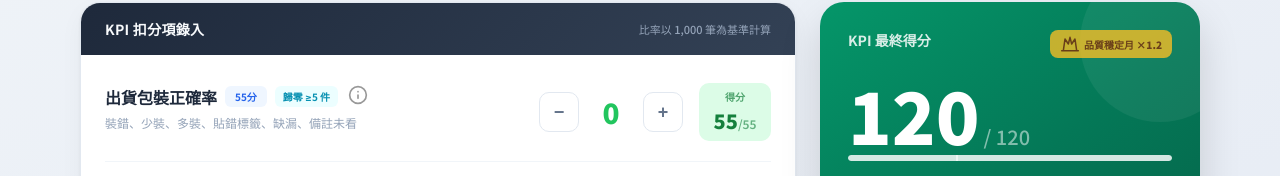
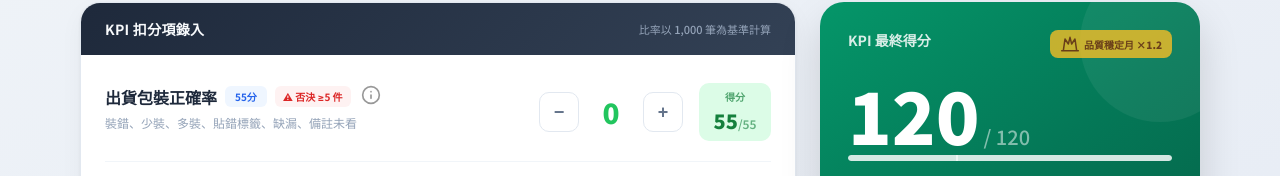
Before and after one commit to besteatw-ux/bestea-shipping-kpii, a React (Create React App) app: page / in a window 1280 px wide. Shown: the part 191-367 px from the top of the page. Built offline with nearby package versions, Linux system fonts and the light colour scheme.

Commit message:
Update App.js

```diff
--- a/src/App.js
+++ b/src/App.js
@@ -8,12 +8,12 @@ import React, {
 
 /* ─────────────────────────────────────────────
    BESTEA 出貨暨庫存管理 KPI 試算工具
-   v3.0 — 合併版
-   主要變更：
-   1. 新增「當月訂單量」欄位（最低基準 1,000 筆）
-   2. 合併「出貨正確率 + 包裝客訴」→「出貨包裝正確率」(55 分)
-   3. 出貨包裝採比率制 5 階梯（0% / 0.1% / 0.2% / 0.3% / ≥0.4%）
-   4. 總分 < 40 分 → 獎金歸零
+   v3.2 — 合併版
+   主要變更（相對 v3.0）：
+   1. 第一階梯懲罰調緩：48→52 / 36→42 / 22→28 / 10→14
+   2. 新增「出貨包裝硬性否決條款」：該項得 0 分（錯誤率 ≥0.5%）
+      → 整月獎金歸零，不受其他項目影響
+   3. 否決原因與「未達 40 分門檻」分開顯示
    ───────────────────────────────────────────── */
 
 // ── Icons (inline SVG) ──
@@ -59,13 +59,14 @@ const Icons = {
 
 // ── 比率制門檻（以每 1,000 筆為基準） ──
 // 合併「出貨正確率 + 包裝客訴」= 55 分（原 35 + 20）
+// v3.2：第一階梯懲罰調緩 → 48→52 / 36→42 / 22→28 / 10→14
 const RATE_THRESHOLDS = {
   fulfillmentQuality: [
     { maxRate: 0, score: 55, label: "0%（0 件）" },
-    { maxRate: 0.001, score: 48, label: "0.1%（1 件 / 1000）" },
-    { maxRate: 0.002, score: 36, label: "0.2%（2 件 / 1000）" },
-    { maxRate: 0.003, score: 22, label: "0.3%（3 件 / 1000）" },
-    { maxRate: 0.004, score: 10, label: "0.4%（4 件 / 1000）" },
+    { maxRate: 0.001, score: 52, label: "0.1%（1 件 / 1000）" },
+    { maxRate: 0.002, score: 42, label: "0.2%（2 件 / 1000）" },
+    { maxRate: 0.003, score: 28, label: "0.3%（3 件 / 1000）" },
+    { maxRate: 0.004, score: 14, label: "0.4%（4 件 / 1000）" },
     { maxRate: Infinity, score: 0, label: "≥0.5%（5 件 / 1000）" },
   ],
 };
@@ -86,10 +87,10 @@ function calculateThresholdCounts(orderCount) {
   const baseOrders = Math.max(orderCount, 1000);
   return {
     fq_full: 0,
-    fq_48: Math.floor(baseOrders * 0.001),
-    fq_36: Math.floor(baseOrders * 0.002),
-    fq_22: Math.floor(baseOrders * 0.003),
-    fq_10: Math.floor(baseOrders * 0.004),
+    fq_52: Math.floor(baseOrders * 0.001),
+    fq_42: Math.floor(baseOrders * 0.002),
+    fq_28: Math.floor(baseOrders * 0.003),
+    fq_14: Math.floor(baseOrders * 0.004),
     fq_zero: Math.floor(baseOrders * 0.004) + 1,
   };
 }
@@ -358,6 +359,9 @@ export default function App() {
     const rawTotalScore =
       fulfillmentQualityScore + fulfillmentScore + inventoryScore;
 
+    // 【v3.2】出貨包裝硬性否決：該項得 0 分（錯誤率 ≥0.5%）→ 整月獎金歸零
+    const isFulfillmentQualityFailed = fulfillmentQualityScore === 0;
+
     // 品質穩定月（全項目零錯誤）
     const isQualityMonth =
       fulfillmentQualityErrors === 0 &&
@@ -370,8 +374,9 @@ export default function App() {
       ? Math.min(rawTotalScore * 1.2, 120)
       : rawTotalScore;
 
-    // < 40 分 → 獎金歸零
-    const isBelowThreshold = finalScore < MIN_THRESHOLD_SCORE;
+    // < 40 分 或 出貨包裝否決 → 獎金歸零
+    const isBelowThreshold =
+      finalScore < MIN_THRESHOLD_SCORE || isFulfillmentQualityFailed;
 
     const bonusPool = Math.round(revenue * 0.001);
 
@@ -427,6 +432,7 @@ export default function App() {
       finalScore,
       isQualityMonth,
       isBelowThreshold,
+      isFulfillmentQualityFailed,
       bonusPool,
       actualTotalBonus,
       staffDistribution,
@@ -497,7 +503,7 @@ export default function App() {
                 marginBottom: 12,
               }}
             >
-              <Icons.package /> BESTEA 內部管理 ・ v3.1
+              <Icons.package /> BESTEA 內部管理 ・ v3.2
             </div>
             <h1
               style={{
@@ -742,9 +748,9 @@ export default function App() {
                     color:
                       r.score === 55
                         ? "#22c55e"
-                        : r.score >= 36
+                        : r.score >= 42
                         ? "#eab308"
-                        : r.score >= 10
+                        : r.score >= 14
                         ? "#f97316"
                         : "#ef4444",
                   }))}
@@ -753,8 +759,8 @@ export default function App() {
                   onToggleTooltip={() =>
                     setOpenTooltip(openTooltip === "fq" ? null : "fq")
                   }
-                  hint={`歸零 ≥${thresholdCounts.fq_zero} 件`}
-                  hintColor="#0891b2"
+                  hint={`⚠ 否決 ≥${thresholdCounts.fq_zero} 件`}
+                  hintColor="#dc2626"
                 />
 
                 <div
@@ -1059,7 +1065,10 @@ export default function App() {
                       fontWeight: 800,
                     }}
                   >
-                    <Icons.ban /> 未達 {MIN_THRESHOLD_SCORE} 分門檻
+                    <Icons.ban />{" "}
+                    {results.isFulfillmentQualityFailed
+                      ? "出貨包裝否決"
+                      : `未達 ${MIN_THRESHOLD_SCORE} 分門檻`}
                   </div>
                 )}
               </div>
@@ -1208,7 +1217,11 @@ export default function App() {
                       borderTop: "1px dashed rgba(255,255,255,0.2)",
                     }}
                   >
-                    <span>未達 {MIN_THRESHOLD_SCORE} 分門檻</span>
+                    <span>
+                      {results.isFulfillmentQualityFailed
+                        ? "出貨包裝正確率不及格"
+                        : `未達 ${MIN_THRESHOLD_SCORE} 分門檻`}
+                    </span>
                     <span>本月不發獎金</span>
                   </div>
                 )}
@@ -1329,6 +1342,7 @@ export default function App() {
             <StatusAlert
               isQualityMonth={results.isQualityMonth}
               isBelowThreshold={results.isBelowThreshold}
+              isFulfillmentQualityFailed={results.isFulfillmentQualityFailed}
               finalScore={results.finalScore}
               rawScore={results.rawTotalScore}
             />
@@ -1362,6 +1376,9 @@ export default function App() {
               <div>品質穩定月 = 全項目零錯誤 → 得分 ×1.2（上限120）</div>
               <div style={{ color: "#dc2626", fontWeight: 600 }}>
                 總分 &lt; {MIN_THRESHOLD_SCORE} 分 → 獎金歸零
+              </div>
+              <div style={{ color: "#dc2626", fontWeight: 600 }}>
+                出貨包裝得 0 分（≥0.5%）→ 整月否決，不發獎金
               </div>
             </div>
           </div>
@@ -1469,6 +1486,7 @@ function KpiRow({
 function StatusAlert({
   isQualityMonth,
   isBelowThreshold,
+  isFulfillmentQualityFailed,
   finalScore,
   rawScore,
 }) {
@@ -1490,7 +1508,9 @@ function StatusAlert({
         </div>
         <div>
           <div style={{ fontWeight: 700, fontSize: 13, color: "#1f2937" }}>
-            未達獎金門檻
+            {isFulfillmentQualityFailed
+              ? "出貨包裝否決：本月不發獎金"
+              : "未達獎金門檻"}
           </div>
           <div
             style={{
@@ -1500,7 +1520,9 @@ function StatusAlert({
               lineHeight: 1.6,
             }}
           >
-            本月得分 {finalScore} 分，低於 {MIN_THRESHOLD_SCORE} 分標準，本月不發 KPI 獎金。建議召開檢討會議找出根因。
+            {isFulfillmentQualityFailed
+              ? `出貨包裝正確率錯誤率達 ≥0.5%（核心職責不及格），依否決條款本月不發 KPI 獎金，無論其他項目得分。建議立即召開檢討會議找出根因。`
+              : `本月得分 ${finalScore} 分，低於 ${MIN_THRESHOLD_SCORE} 分標準，本月不發 KPI 獎金。建議召開檢討會議找出根因。`}
           </div>
         </div>
       </div>
```
